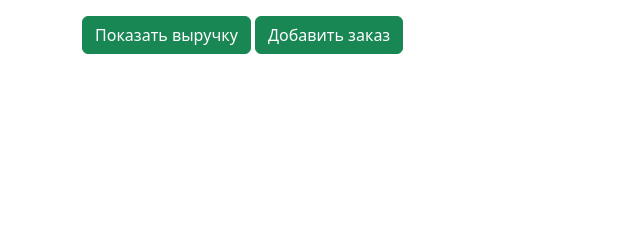
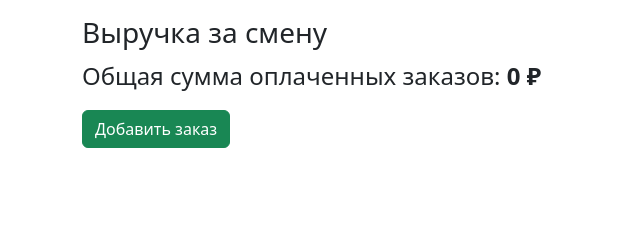
Before and after one commit to ZoomL-Olymp/Cafe-Manager, a Django app: page / in a window 1280 px wide. Shown: the part 184-424 px from the top of the page, without its empty margins (0-640 px from the left). Run offline with Django 5.2, Linux system fonts and the light colour scheme; data that the repository does not hold is empty; parts of the project's set-up code (start-up, migrations or seed data) failed here and were passed over.

Commit message:
feat: Revenue moved to order list

```diff
--- a/cafe/orders/templates/orders/orders_list.html
+++ b/cafe/orders/templates/orders/orders_list.html
@@ -44,6 +44,7 @@
         {% endfor %}
     </tbody>
 </table>
-<a href="{% url 'daily_revenue' %}" class="btn btn-success">Показать выручку</a>
+<h3>Выручка за смену</h2>
+<p class="fs-4">Общая сумма оплаченных заказов: <strong>{{ revenue }} ₽</strong></p>
 <a href="{% url 'order_create' %}" class="btn btn-success">Добавить заказ</a>
 {% endblock %}
--- a/cafe/orders/templates/orders/revenue.html
+++ b/cafe/orders/templates/orders/revenue.html
@@ -2,8 +2,7 @@
 
 {% block content %}
 <div class="container mt-4">
-    <h2>Выручка за смену</h2>
-    <p class="fs-4">Общая сумма оплаченных заказов: <strong>{{ revenue }} ₽</strong></p>
+
     <a href="{% url 'orders_list' %}" class="btn btn-primary">Назад к заказам</a>
 </div>
 {% endblock %}
--- a/cafe/orders/views.py
+++ b/cafe/orders/views.py
@@ -21,7 +21,8 @@ class OrderViewSet(viewsets.ModelViewSet):
 
 def order_list(request):
     orders = Order.objects.all()
-    return render(request, 'orders/orders_list.html', {'orders': orders})
+    revenue = Order.objects.filter(status='paid').aggregate(total=Sum('total_price'))['total'] or 0
+    return render(request, 'orders/orders_list.html', {'orders': orders, 'revenue': revenue})
 
 def order_create(request):
     if request.method == 'POST':
```
